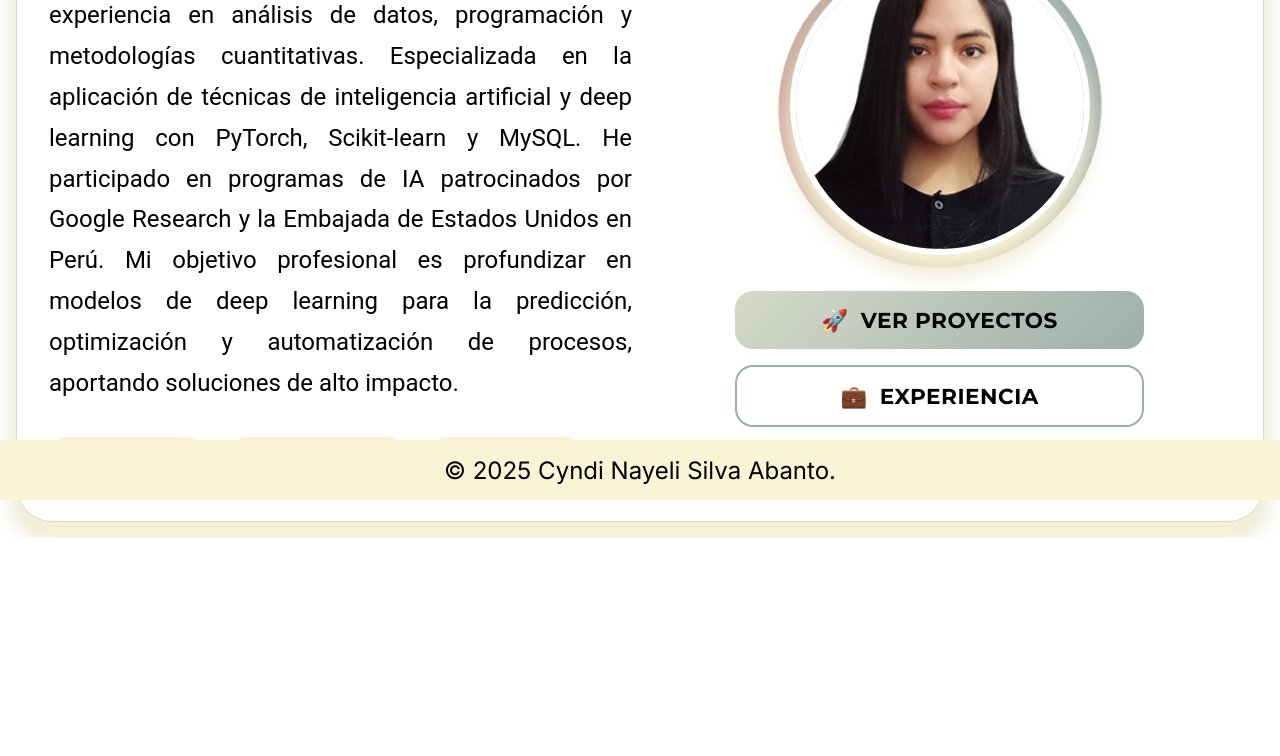
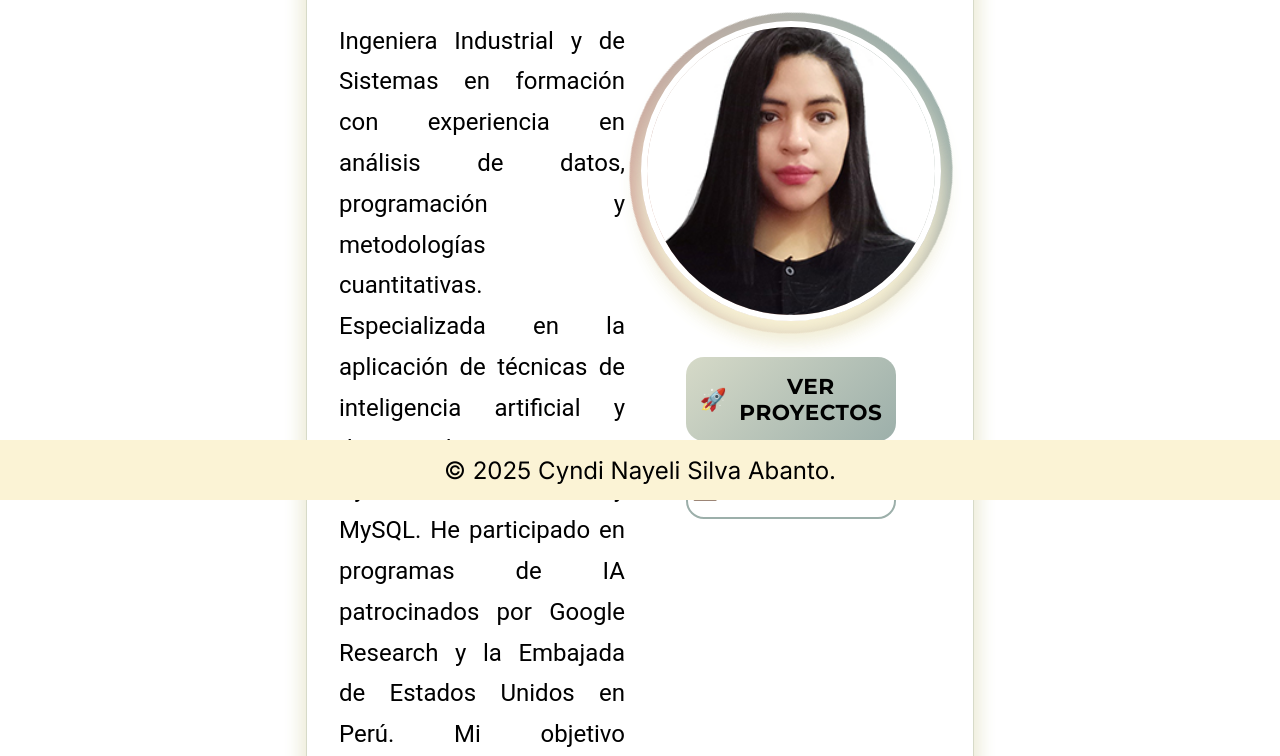
Before and after one commit to NayeliSilva2322/cv-2025, a plain HTML site: page index.html in a window 1280 px wide. Shown: the part 300-1056 px from the top of the page. Before the commit the page ends 838 px from the top, so only its background shows below. Drawn offline with Linux system fonts and the light colour scheme.

Commit message:
Update estilos.css
se modifico contenedor principal

```diff
--- a/estilos.css
+++ b/estilos.css
@@ -13,7 +13,7 @@
   --fuente-montserrat: 'Montserrat', sans-serif;
   --fuente-inter: 'Inter', sans-serif;
   --fuente-roboto: 'Roboto', sans-serif;
-  --container-max: 1500px ;
+  --container-max: 700px ;
   --radius: 12px;
   --gap: 1rem;
   --shadow-md: 0 4px 6px -1px #000000, 0 2px 4px -2px #000000;
@@ -542,4 +542,5 @@ html,body{height:100%;margin: 0;
  .container {
    padding: 0.25rem;
  }
+
 }
```
